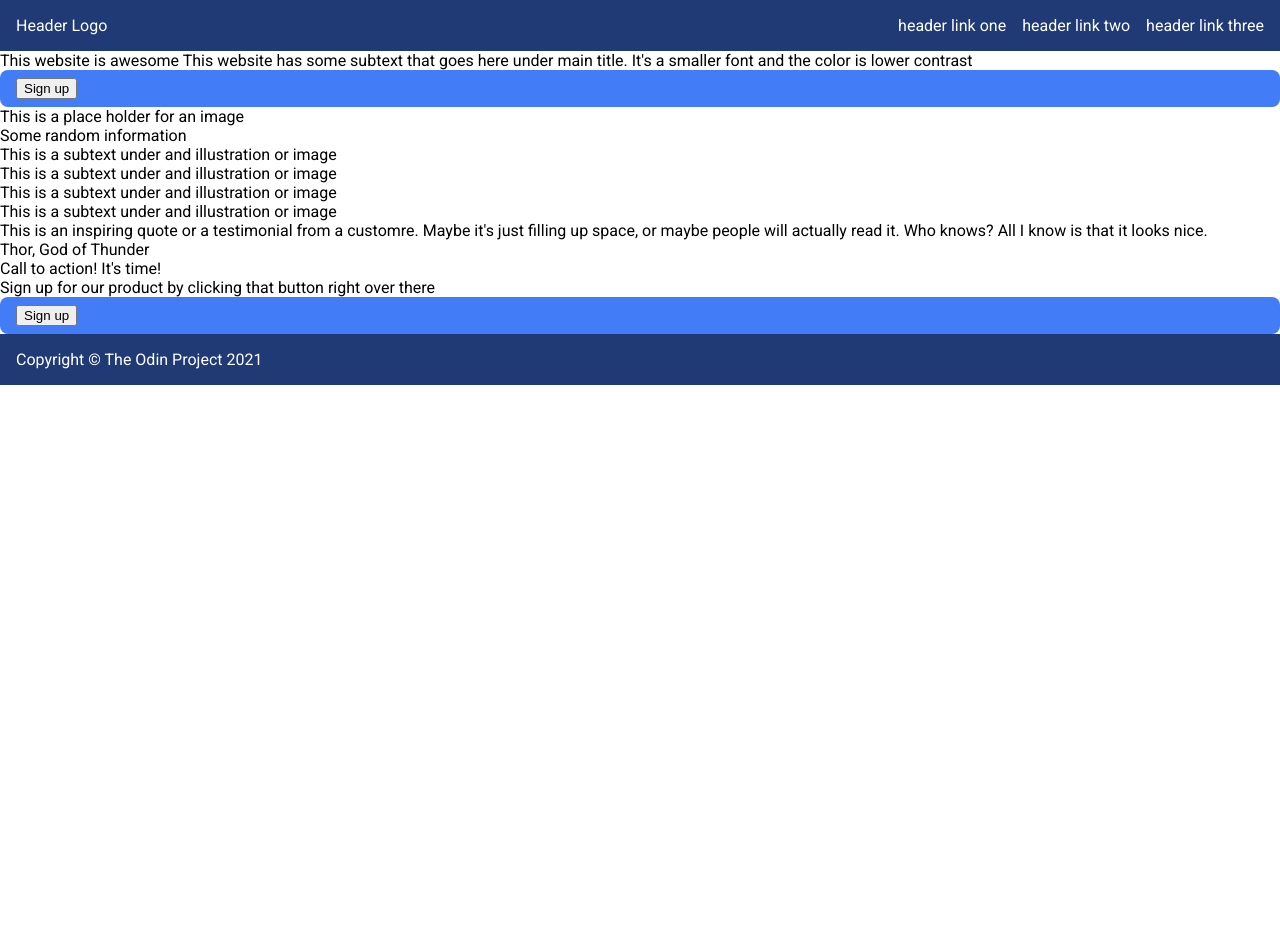
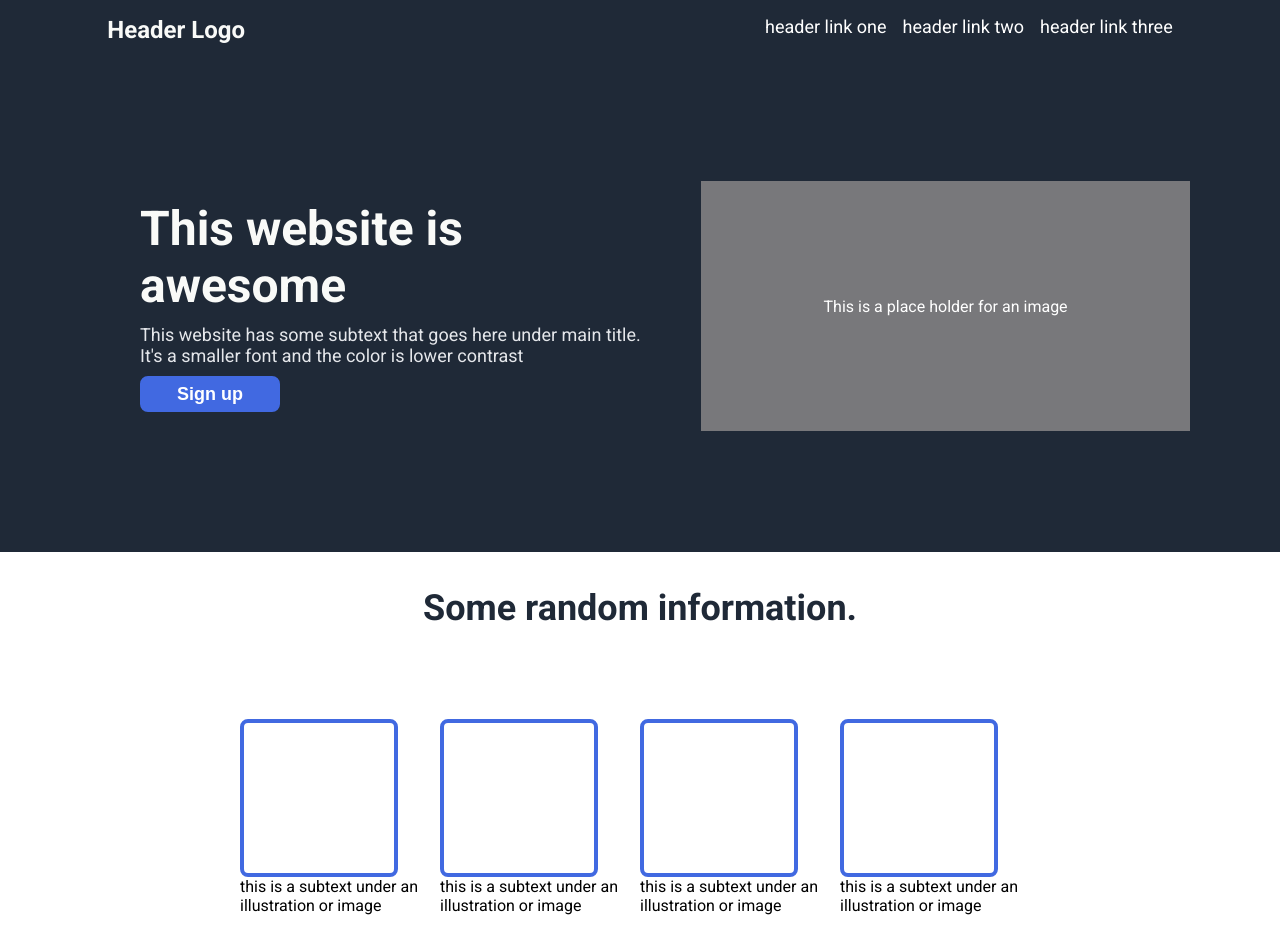
Before and after one commit to OlachiEfika/Project-Deux, a plain HTML site: page index.html in a window 1280 px wide. Shown: the top 952 px of the page. Before the commit the page ends 800 px from the top, so only its background shows below. Drawn offline with Linux system fonts and the light colour scheme.

Commit message:
Updated index and stylesheet

```diff
--- a/index.html
+++ b/index.html
@@ -18,36 +18,45 @@
             </ul>
         </div>
     </div>
-    <div class="first container">
+    <div class="firstcontainer">
         <div class="nextdiv">
-            This website is awesome
-            This website has some subtext that goes here under <thead>main title. It's a smaller font and the color is lower contrast
+            <div class="textone">This website is awesome</div>
+            <div class="texttwo">This website has some subtext that goes here under main title. It's a smaller font and the color is lower contrast</div>
+            <button class="signup">Sign up</button>
         </div>
-        <div class="button"><button>Sign up</button></div>
         <div class="imgplace">This is a place holder for an image</div>
     </div>
-
-    <div class="second container">
-        Some random information
-        <div class="boxone"></div>
-        <div class="text">This is a subtext under and illustration or image</div>
-        <div class="boxtwo"></div>
-        <div class="text">This is a subtext under and illustration or image</div>
-        <div class="boxthree"></div>
-        <div class="text">This is a subtext under and illustration or image</div>
-        <div class="boxfour"></div>
-        <div class="text">This is a subtext under and illustration or image</div>
+    <div class="toptwo">Some random information.</div>
+    <div class="secondcontainer">
+        <div class="boxes">
+            <div class="box"></div>
+            <div class="text">this is a subtext under an illustration or image</div>
+        </div>
+        <div class="boxes">
+            <div class="box"></div>
+            <div class="text">this is a subtext under an illustration or image</div>
+        </div>
+        <div class="boxes">
+            <div class="box"></div>
+            <div class="text">this is a subtext under an illustration or image</div>
+        </div>
+        <div class="boxes">
+            <div class="box"></div>
+            <div class="text">this is a subtext under an illustration or image</div>
+        </div>
     </div>
 
-    <div class="third container">
-        This is an inspiring quote or a testimonial from a customre. Maybe it's just filling up space, or maybe people will actually read it. Who knows? All I know is that it looks nice.
-        <div class="moretext"> Thor, God of Thunder</div>
+    <div class="thirdcontainer">
+        <div class="firsttext">This is an inspiring quote or a testimonial from a customer. Maybe it's just filling up space, or maybe people will actually read it. Who knows? All I know is that it looks nice.</div>
+        <div class="moretext"> - Thor, God of Thunder</div>
     </div>
 
-    <div class="fourth container">
-        <div class="firstquote">Call to action! It's time!</div>
-        <div class="secondquote"> Sign up for our product by clicking that button right over there</div>
-        <div class="button"><button>Sign up</button></div>
+    <div class="fourthcontainer">
+        <div class="sep">
+            <div class="firstquote">Call to action! It's time!</div>
+            <div class="secondquote"> Sign up for our product by clicking that button right over there</div>
+        </div>
+        <button class="signdown">Sign up</button>
     </div>
 
     <div class="footer">
--- a/style.css
+++ b/style.css
@@ -3,34 +3,214 @@
 body {
   height: 100vh;
   margin: 0;
-  overflow: hidden;
   font-family: Roboto, sans-serif;
   display: flex;
   flex-direction: column;
+  flex: 1;
 }
 
 .button {
-    font-family: Roboto, sans-serif;
-    border: none;
+    background: #3882F6;
+    color: white;
+    padding: 8px 16px;
     border-radius: 8px;
-    background: rgb(67, 124, 247);
-    padding: 8px 16px;
 }
 
 .header{
   display: flex;
-  justify-content: space-between;
+  justify-content: center;
   padding: 16px;
-  background: rgb(31, 58, 117);
+  background: #1F2937;
   color: white;
+  gap: 520px;
+}
+
+.leftbar{
+    font-weight: bold;
+    font-size: 24px;
+    justify-content: center;
+    color: #F9FAF8
+}
+
+.rightbar{
+    gap: 2px;
+    justify-content: center;
+    font-size: 18px;
+    color: #E5E7EB;
+}
+
+.firstcontainer {
+    display: flex;
+    flex-direction: row;
+    background: #1F2937;
+    color: white;
+    padding: 90px;
+    justify-content: center;
+    align-items: center;
+  }
+
+.nextdiv{
+    display: flex;
+    flex-wrap: wrap;
+    padding: 50px;
+    flex-direction: column;
+    gap: 10px;
+}
+
+.textone {
+    font-weight: bold;
+    font-size: 48px;
+    color: #F9FAF8;
+}
+
+.texttwo {
+    font-size: 18px;
+    flex-wrap: wrap;
+    color: #E5E7EB;
+}
+.signup {
+    display: flex;
+    align-items: center;
+    justify-content: center;
+    background: royalblue;
+    border-radius: 8px;
+    border: 2px solid royalblue;
+    width: 140px;
+    height: 36px;
+    color: white;
+    font-weight: bold;
+    font-size: 18px;
+}
+
+.imgplace {
+    background-color: rgba(151, 148, 148, 0.74);
+    width: 850px;
+    height: 250px;
+    justify-content: center;
+    align-items: center;
+    display: flex;
+}
+
+.toptwo {
+    display: flex;
+    justify-content: center;
+    align-items: center;
+    font-weight: bold;
+    color: #1F2937;
+    font-size: 36px;
+    margin-top: 35px;
+}
+
+.secondcontainer{
+    display: flex;
+    flex-direction: row;
+    background-color: white;
+    justify-content: center;
+    align-items: center;
+    padding: 90px;
+}
+
+.box {
+    display: flex;
+    flex-direction: row;
+    border: 4px solid royalblue;
+    border-radius: 8px;
+    background-color: white;
+    padding: 50px;
+    max-width: 50px;
+    height: 50px;
+}
+
+.boxes{
+    max-width: 200px;
+}
+
+.text {
+    display: flex;
+    flex-direction: row;
+    max-width: 200px;
+}
+
+.thirdcontainer {
+    display: flex;
+    background-color: #E5E7EB;
+    justify-content: center;
+    align-items: center;
+    flex-direction: column;
+    padding: 100px;
+    gap: 10px;
+    height: 200px;
+
+}
+
+.firsttext{
+    display:flex;
+    justify-content: center;
+    align-items: center;
+    max-width: 750px;
+    font-size: 36px;
+    font-style: italic;
+    color: #1F2937;
+}
+.moretext{
+    display: flex;
+    justify-content: flex-end;
+    align-items: flex-end;
+    font-weight: bold;
+    margin-left: 400px;
+    font-size: 21px;
+}
+
+.fourthcontainer {
+    display: flex;
+    background: white;
+    margin: 80px;
+    gap: 10px;
+    flex-wrap: wrap;
+    flex-direction: row;
+    padding: 60px;
+    background: #3882F6;
+    width: 900px;
+    height: 50px;
+    border-radius: 8px;
+    color: white;
+    align-items: center;
+}
+
+.sep {
+    justify-content: center;
+    align-items: flex-start;
+    display: flex;
+    flex-direction: column;
+}
+
+.firstquote {
+    font-size: 23px;
+    font-weight: bold;
+    display: flex;
+}
+
+
+.signdown {
+    background: #3882F6;
+    border-radius: 8px;
+    border: 2px solid white;
+    width: 140px;
+    height: 36px;
+    font-weight: bold;
+    font-size: 18px;
+    color: white;
+    margin-left: 700px;
+
 }
 
 .footer {
   display: flex;
-  justify-content: space-between;
-  padding: 16px;
-  background: rgb(31, 58, 117);
+  justify-content: center;
+  padding: 40px;
+  background: #1F2937;
   color: white;
+  align-items: center;
 }
 
 ul {
@@ -45,13 +225,3 @@ a{
     text-decoration: none;
     color: white;
 }
-
-.firstcontainer {
-    flex: 1;
-    display: flex;
-    align-items: center;
-    justify-content: center;
-    flex-direction: row;
-    background: rgb(31, 58, 117);
-    color: white;
-  }
```
